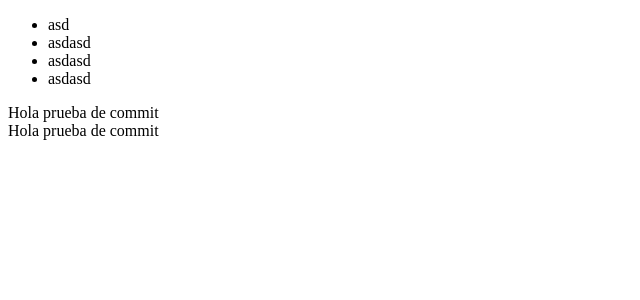
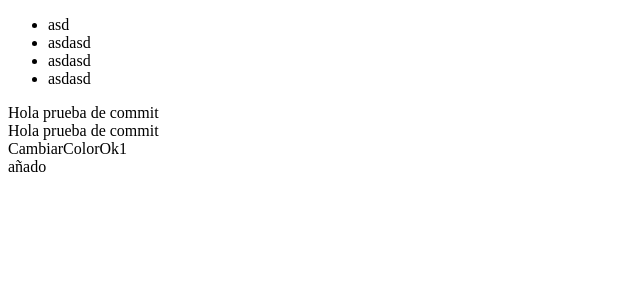
Before and after one commit to sebasmdl/pagina_web, an Angular app: page / in a window 1280 px wide. Shown: the top 300 px of the page, without its empty margins (0-640 px from the left). Built offline with nearby package versions, Linux system fonts and the light colour scheme.

Commit message:
aaaa
asdaaa

```diff
--- a/src/app/app.component.html
+++ b/src/app/app.component.html
@@ -3,3 +3,5 @@
 </ul>
 <div>Hola prueba de commit</div>
 <div>Hola prueba de commit</div>
+<div>CambiarColorOk1</div>
+<div>añado</div>
```
